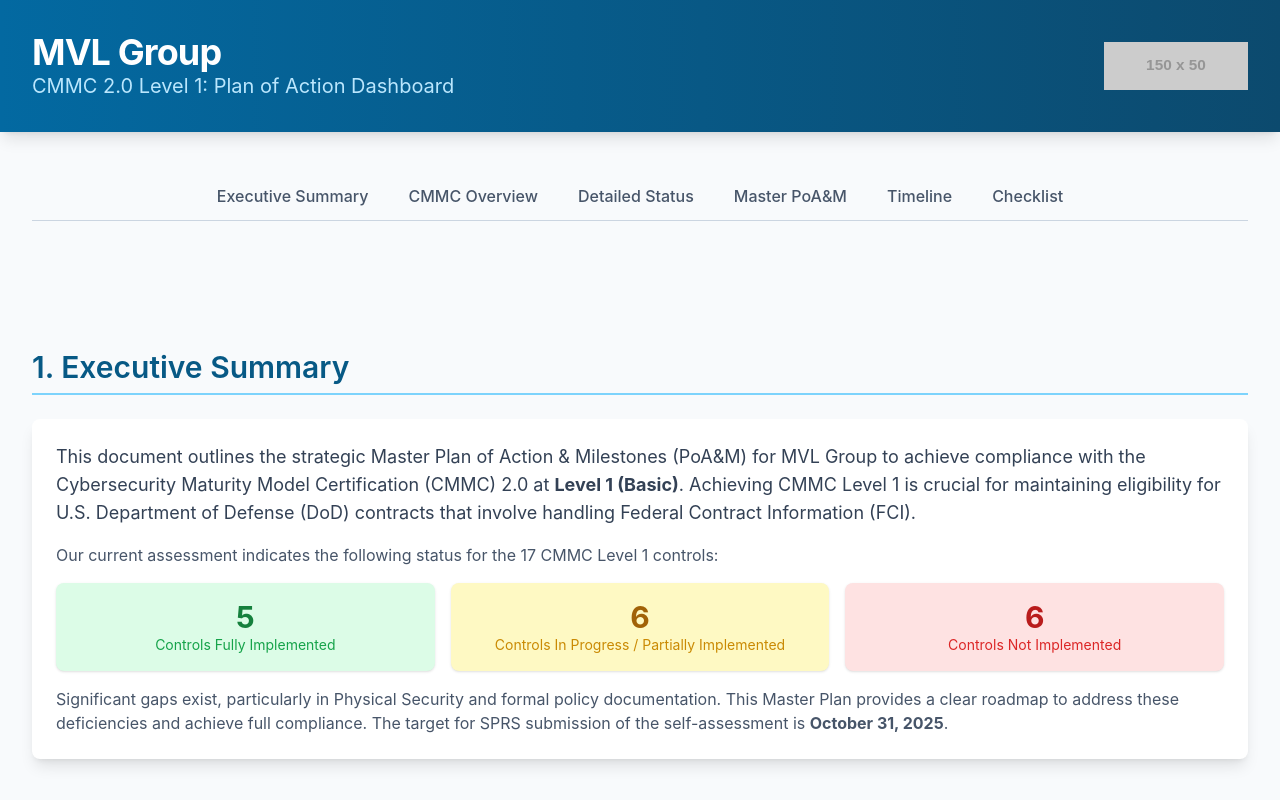
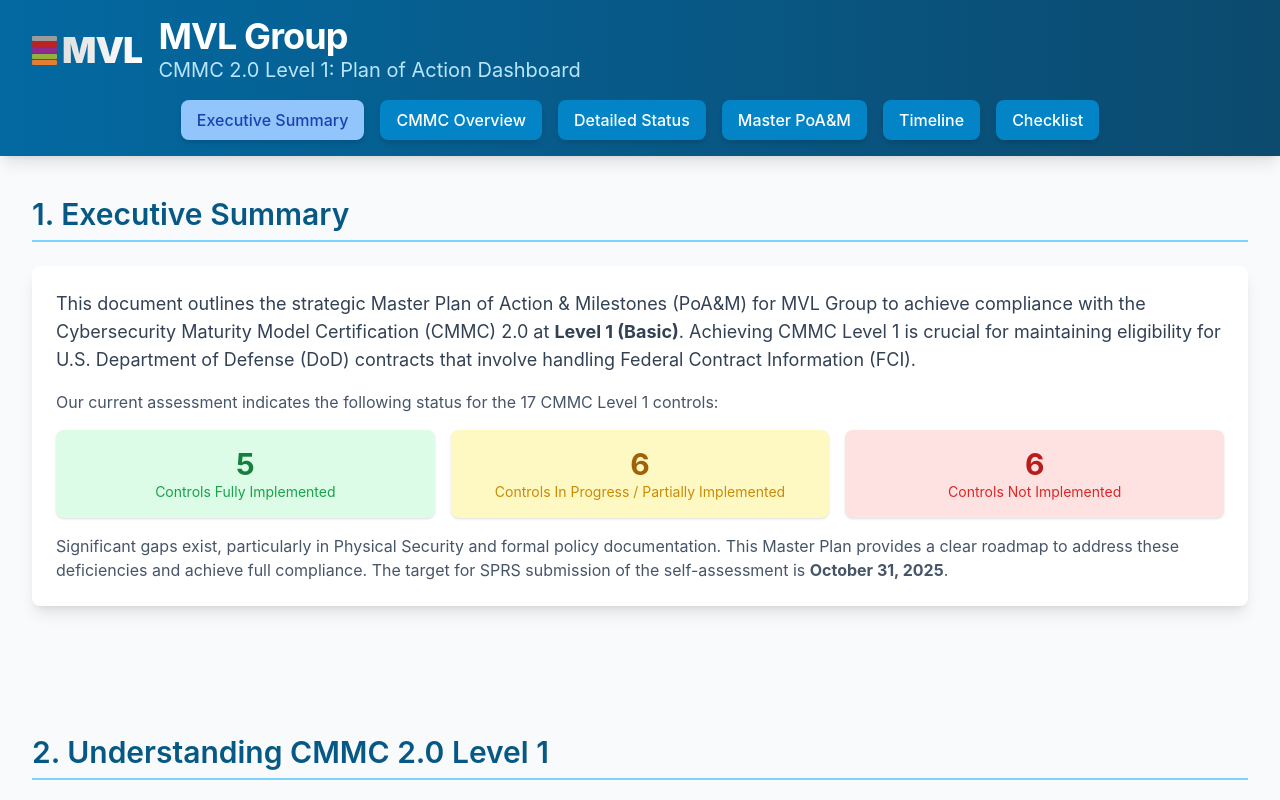
Before and after one commit to sajeshvs/CMMCLevel1, a plain HTML site: page index.html in a window 1280 px wide. Shown: the top 800 px of the page. Drawn offline with nearby package versions, Linux system fonts and the light colour scheme; placeholder pictures from the web are drawn by us.

Commit message:
Update index.html

```diff
--- a/index.html
+++ b/index.html
@@ -29,36 +29,115 @@
             table-layout: fixed;
             width: 100%;
         }
+
+        /* Custom active menu item style */
+        .nav-button.active {
+            background-color: #93C5FD; /* Light blue */
+            color: #1E40AF; /* Darker blue text for contrast */
+            box-shadow: 0 4px 6px -1px rgba(0, 0, 0, 0.1), 0 2px 4px -1px rgba(0, 0, 0, 0.06);
+        }
+
+        /* --- Custom CSS for the MVL HTML Logo (Adjusted for Header Integration) --- */
+        /* Apply logo styles specifically to the logo-container, without affecting other flex items */
+        .logo-container {
+            display: flex;
+            align-items: center;
+            gap: 5px; /* Space between bars and text */
+            flex-shrink: 0; /* Prevent shrinking */
+            /* No padding, background, border-radius, or box-shadow here - handled by parent elements */
+        }
+        .color-bars {
+            display: flex;
+            flex-direction: column;
+            gap: 1px; /* Reduced space between bars for a compact look */
+        }
+        .bar {
+            width: 25px; /* Adjusted width of each bar for header fit */
+            height: 5px; /* Adjusted height of each bar */
+            border-radius: 1px;
+        }
+        /* Define colors for each bar */
+        .bar-1 { background-color: #9b9b9b; } /* Grey */
+        .bar-2 { background-color: #ba2226; } /* Red */
+        .bar-3 { background-color: #8c2a8e; } /* Purple */
+        .bar-4 { background-color: #92b13f; } /* Olive Green */
+        .bar-5 { background-color: #e57e33; } /* Orange */
+
+        .logo-text {
+            font-size: 36px; /* Adjusted font size for header fit */
+            font-weight: 900;
+            background: linear-gradient(to right, #e0e0e0, #ffffff); /* Lighter gradient for white text on blue */
+            -webkit-background-clip: text;
+            -webkit-text-fill-color: transparent;
+            background-clip: text;
+            color: transparent;
+            text-shadow: none; /* Remove shadow */
+            letter-spacing: -1px;
+            line-height: 1; /* Ensures text height is tight */
+        }
+
+        /* Responsive adjustments for the logo within the header */
+        @media (max-width: 640px) {
+            .logo-container {
+                flex-direction: row; /* Keep horizontal for small screens to save vertical space */
+                gap: 3px;
+                transform: scale(0.8); /* Slightly shrink the entire logo for mobile */
+                transform-origin: left center; /* Scale from left to keep alignment */
+            }
+            .logo-text {
+                font-size: 28px;
+                letter-spacing: -0.5px;
+            }
+            .bar {
+                width: 18px;
+                height: 3px;
+            }
+        }
+        /* --- End Custom CSS for the MVL HTML Logo --- */
     </style>
 </head>
 <body class="bg-slate-50 text-slate-900 antialiased">
 
     <!-- Header -->
-    <header class="bg-gradient-to-r from-sky-700 to-sky-900 text-white py-8 shadow-lg sticky top-0 z-50">
-        <div class="max-w-7xl mx-auto px-4 sm:px-6 lg:px-8">
-            <div class="flex flex-col md:flex-row justify-between items-center">
-                <div>
-                    <h1 class="text-4xl font-bold tracking-tight">MVL Group</h1>
-                    <p class="text-xl text-sky-200">CMMC 2.0 Level 1: Plan of Action Dashboard</p>
+    <header class="bg-gradient-to-r from-sky-700 to-sky-900 text-white shadow-lg sticky top-0 z-50">
+        <div class="max-w-7xl mx-auto px-4 sm:px-6 lg:px-8 py-4">
+            <!-- Top Row: Logo (new HTML version) and MVL Group Text -->
+            <div class="flex flex-col md:flex-row items-center justify-between w-full mb-4">
+                <div class="flex items-center mb-2 md:mb-0">
+                    <!-- NEW LOGO HTML HERE -->
+                    <div class="logo-container">
+                        <div class="color-bars">
+                            <!-- Five horizontal bars with specific colors as per provided code -->
+                            <div class="bar bar-1"></div>
+                            <div class="bar bar-2"></div>
+                            <div class="bar bar-3"></div>
+                            <div class="bar bar-4"></div>
+                            <div class="bar bar-5"></div>
+                        </div>
+                        <div class="logo-text">MVL</div>
+                    </div>
+                    <div class="text-left ml-4"> <!-- Added ml-4 for spacing -->
+                        <h1 class="text-3xl sm:text-4xl font-bold tracking-tight">MVL Group</h1>
+                        <p class="text-lg sm:text-xl text-sky-200">CMMC 2.0 Level 1: Plan of Action Dashboard</p>
+                    </div>
                 </div>
-                <img src="https://placehold.co/150x50/ffffff/sky700?text=MVL+Logo" alt="MVL Group Logo Placeholder" class="mt-4 md:mt-0 h-12" onerror="this.src='https://placehold.co/150x50/FFFFFF/000000?text=Logo+Error'; this.onerror=null;">
             </div>
+
+            <!-- Bottom Row: Navigation Buttons - Centered within the max-width container -->
+            <nav class="w-full">
+                <ul class="flex flex-wrap justify-center space-x-2 sm:space-x-4">
+                    <li><a href="#executive-summary" class="nav-button inline-block px-4 py-2 font-medium bg-sky-600 text-white rounded-lg shadow-md hover:bg-sky-500 transition-colors duration-200 text-sm md:text-base">Executive Summary</a></li>
+                    <li><a href="#cmmc-overview" class="nav-button inline-block px-4 py-2 font-medium bg-sky-600 text-white rounded-lg shadow-md hover:bg-sky-500 transition-colors duration-200 text-sm md:text-base">CMMC Overview</a></li>
+                    <li><a href="#detailed-status" class="nav-button inline-block px-4 py-2 font-medium bg-sky-600 text-white rounded-lg shadow-md hover:bg-sky-500 transition-colors duration-200 text-sm md:text-base">Detailed Status</a></li>
+                    <li><a href="#master-poam" class="nav-button inline-block px-4 py-2 font-medium bg-sky-600 text-white rounded-lg shadow-md hover:bg-sky-500 transition-colors duration-200 text-sm md:text-base">Master PoA&M</a></li>
+                    <li><a href="#timeline" class="nav-button inline-block px-4 py-2 font-medium bg-sky-600 text-white rounded-lg shadow-md hover:bg-sky-500 transition-colors duration-200 text-sm md:text-base">Timeline</a></li>
+                    <li><a href="#ready-to-file" class="nav-button inline-block px-4 py-2 font-medium bg-sky-600 text-white rounded-lg shadow-md hover:bg-sky-500 transition-colors duration-200 text-sm md:text-base">Checklist</a></li>
+                </ul>
+            </nav>
         </div>
     </header>
 
     <main class="max-w-7xl mx-auto py-10 px-4 sm:px-6 lg:px-8 space-y-16">
-
-        <!-- Navigation Tabs -->
-        <nav class="mb-12 sticky top-[100px] bg-slate-50 py-3 z-40 border-b border-slate-300">
-            <ul class="flex flex-wrap justify-center space-x-2 sm:space-x-4">
-                <li><a href="#executive-summary" class="px-3 py-2 font-medium text-slate-600 hover:text-sky-700 hover:bg-sky-100 rounded-md transition-colors">Executive Summary</a></li>
-                <li><a href="#cmmc-overview" class="px-3 py-2 font-medium text-slate-600 hover:text-sky-700 hover:bg-sky-100 rounded-md transition-colors">CMMC Overview</a></li>
-                <li><a href="#detailed-status" class="px-3 py-2 font-medium text-slate-600 hover:text-sky-700 hover:bg-sky-100 rounded-md transition-colors">Detailed Status</a></li>
-                <li><a href="#master-poam" class="px-3 py-2 font-medium text-slate-600 hover:text-sky-700 hover:bg-sky-100 rounded-md transition-colors">Master PoA&M</a></li>
-                <li><a href="#timeline" class="px-3 py-2 font-medium text-slate-600 hover:text-sky-700 hover:bg-sky-100 rounded-md transition-colors">Timeline</a></li>
-                <li><a href="#ready-to-file" class="px-3 py-2 font-medium text-slate-600 hover:text-sky-700 hover:bg-sky-100 rounded-md transition-colors">Checklist</a></li>
-            </ul>
-        </nav>
 
         <!-- Executive Summary -->
         <section id="executive-summary" class="pt-16 -mt-16">
@@ -131,10 +210,10 @@
                         </div>
                         <!-- AC Control 2: 3.1.2 -->
                         <div class="p-4 hover:bg-slate-50 transition-colors">
-                            <h4 class="font-semibold text-md text-slate-800">Practice: Limit system access to the types of transactions and functions that authorized users are permitted to execute. <span class="ml-2 px-2 py-0.5 text-xs font-medium rounded-full status-not-implemented">Not Implemented</span></h4>
+                            <h4 class="font-semibold text-md text-slate-800">Practice: Limit system access to the types of transactions and functions that authorized users are permitted to execute. <span class="ml-2 px-2 py-0.5 text-xs font-medium rounded-full status-in-progress">In Progress</span></h4>
                             <p class="text-sm text-slate-500 mb-1">NIST 800-171 Control: 3.1.2</p>
                             <p class="text-sm text-slate-700 mt-2"><strong>Requirement Explanation:</strong> Enforce the Principle of Least Privilege. Users should only have permissions necessary for their job functions, restricting what they can do after authentication.</p>
-                            <p class="text-sm text-slate-700 mt-1"><strong>MVL's Current Status:</strong> Major gap. Access control lists defining user permissions within applications are not implemented. Excessive permissions and default admin rights are issues.</p>
+                            <p class="text-sm text-slate-700 mt-1"><strong>MVL's Current Status:</strong> MVL's IT Support team utilizes separate administrative accounts for privileged tasks and standard user accounts for daily work, effectively implementing the principle of least privilege for IT operations. Crucially, IT personnel do not have direct access to CUI data. However, broader access control lists defining user permissions within other applications are still under development, and removal of general default admin rights for non-IT users is ongoing.</p>
                             <p class="text-sm text-slate-700 mt-1"><strong>Detailed Remaining Tasks / Action Plan:</strong>
                                 <ul class="list-disc list-inside pl-4 text-xs">
                                     <li>IT team to obtain RBAC matrices from Procore, Deltek, and Microtrack administrators.</li>
@@ -320,16 +399,13 @@
                     <div class="divide-y divide-slate-200 p-2">
                         <!-- SC Control 1: 3.13.1 -->
                         <div class="p-4 hover:bg-slate-50 transition-colors">
-                            <h4 class="font-semibold text-md text-slate-800">Practice: Monitor, control, and protect communications at the external boundaries and key internal boundaries of organizational systems. <span class="ml-2 px-2 py-0.5 text-xs font-medium rounded-full status-in-progress">In Progress</span></h4>
+                            <h4 class="font-semibold text-md text-slate-800">Practice: Monitor, control, and protect communications at the external boundaries and key internal boundaries of organizational systems. <span class="ml-2 px-2 py-0.5 text-xs font-medium rounded-full status-implemented">Implemented</span></h4>
                             <p class="text-sm text-slate-500 mb-1">NIST 800-171 Control: 3.13.1</p>
                             <p class="text-sm text-slate-700 mt-2"><strong>Requirement Explanation:</strong> Manage information flow at the network perimeter using firewalls, routers, proxies to inspect/filter traffic, blocking malicious/unauthorized communications.</p>
-                            <p class="text-sm text-slate-700 mt-1"><strong>MVL's Current Status:</strong> Security controls like firewalls and gateways are not properly in place to segregate networks. Cloud solution communications are not adequately monitored.</p>
+                            <p class="text-sm text-slate-700 mt-1"><strong>MVL's Current Status:</strong> Zscaler's full capabilities (ZIA for secure internet access and ZPA for zero-trust network access) are fully implemented across all MVL boundaries, actively safeguarding inbound and outbound communications traffic by monitoring for attacks and indicators of potential threats. This significantly enhances network segregation and protection. Additionally, Sentinel is being configured to capture all logs, complemented by enabled firewall logs, to provide comprehensive monitoring.</p>
                             <p class="text-sm text-slate-700 mt-1"><strong>Detailed Remaining Tasks / Action Plan:</strong>
                                 <ul class="list-disc list-inside pl-4 text-xs">
-                                    <li>Implement and configure a next-generation firewall at the network perimeter.</li>
-                                    <li>Define and enforce firewall rules (deny-all by default, permit by exception).</li>
-                                    <li>Actively monitor inbound/outbound traffic using firewall and Zscaler for threats/anomalies.</li>
-                                    <li>Establish and conduct the formal six-month Security Architecture Review.</li>
+                                    <li>Establish and conduct the formal six-month Security Architecture Review to ensure ongoing effectiveness of communication protections.</li>
                                 </ul>
                             </p>
                             <p class="text-sm text-slate-700 mt-1"><strong>Suggestions/Comments/COO Directives:</strong> COO mandated a six-month Security Architecture Review. This recurring review is key.</p>
@@ -374,15 +450,13 @@
                         </div>
                         <!-- SI Control 2: 3.14.2 -->
                         <div class="p-4 hover:bg-slate-50 transition-colors">
-                            <h4 class="font-semibold text-md text-slate-800">Practice: Provide protection from malicious code at designated locations within organizational systems. <span class="ml-2 px-2 py-0.5 text-xs font-medium rounded-full status-in-progress">In Progress</span></h4>
+                            <h4 class="font-semibold text-md text-slate-800">Practice: Provide protection from malicious code at designated locations within organizational systems. <span class="ml-2 px-2 py-0.5 text-xs font-medium rounded-full status-implemented">Implemented</span></h4>
                             <p class="text-sm text-slate-500 mb-1">NIST 800-171 Control: 3.14.2</p>
                             <p class="text-sm text-slate-700 mt-2"><strong>Requirement Explanation:</strong> Deploy antivirus/anti-malware on all workstations, servers, and potentially at network gateways (email/web filters).</p>
-                            <p class="text-sm text-slate-700 mt-1"><strong>MVL's Current Status:</strong> Endpoint AV (ESET) is used. Protection at network entry/exit points (especially email) is not fully implemented.</p>
+                            <p class="text-sm text-slate-700 mt-1"><strong>MVL's Current Status:</strong> MVL utilizes Zscaler's full ZIA capabilities to detect and restrict malicious code at both entry and exit points, significantly enhancing protection beyond endpoint AV (ESET). Zscaler, in conjunction with existing SSL/TLS 1.2 and IPSec protocols, also protects the authenticity of communications sessions. All sessions are monitored in Microsoft Sentinel. This robust multi-layered approach complements existing AV and firewall capabilities.</p>
                             <p class="text-sm text-slate-700 mt-1"><strong>Detailed Remaining Tasks / Action Plan:</strong>
                                 <ul class="list-disc list-inside pl-4 text-xs">
-                                    <li>Implement an advanced email security solution to scan/block malicious attachments/links.</li>
-                                    <li>Utilize firewall and Zscaler capabilities to block known malicious sites and scan web downloads.</li>
-                                    <li>Granularly retune Microsoft Defender email security settings.</li>
+                                    <li>Granularly retune Microsoft Defender email security settings to further enhance protection.</li>
                                 </ul>
                             </p>
                             <p class="text-sm text-slate-700 mt-1"><strong>Suggestions/Comments/COO Directives:</strong> Ongoing task. COO highlighted need for better email filtering via Defender tuning and potentially a dedicated solution.</p>
@@ -712,18 +786,25 @@
     <script>
         document.getElementById('currentYear').textContent = new Date().getFullYear();
 
-        // Smooth scrolling for navigation links
+        // Smooth scrolling for navigation links and active state highlighting
         document.querySelectorAll('nav a[href^="#"]').forEach(anchor => {
             anchor.addEventListener('click', function (e) {
                 e.preventDefault();
                 const targetId = this.getAttribute('href');
                 const targetElement = document.querySelector(targetId);
+
+                // Remove 'active' class from all buttons
+                document.querySelectorAll('.nav-button').forEach(btn => {
+                    btn.classList.remove('active');
+                });
+
+                // Add 'active' class to the clicked button
+                this.classList.add('active');
+
                 if (targetElement) {
-                    // Calculate offset for sticky header and nav
                     const headerOffset = document.querySelector('header').offsetHeight;
-                    const navOffset = document.querySelector('nav').offsetHeight;
                     const elementPosition = targetElement.getBoundingClientRect().top;
-                    const offsetPosition = elementPosition + window.pageYOffset - headerOffset - navOffset - 20; // 20px extra padding
+                    const offsetPosition = elementPosition + window.pageYOffset - headerOffset - 20; // 20px extra padding
 
                     window.scrollTo({
                         top: offsetPosition,
@@ -732,6 +813,29 @@
                 }
             });
         });
+
+        // Function to set active class on page load or refresh based on current hash
+        function setActiveNavButton() {
+            const currentHash = window.location.hash;
+            if (currentHash) {
+                const activeLink = document.querySelector(`nav a[href="${currentHash}"]`);
+                if (activeLink) {
+                    activeLink.classList.add('active');
+                } else {
+                    // Fallback to first link if hash doesn't match any nav item
+                    document.querySelector('nav a[href="#executive-summary"]').classList.add('active');
+                }
+            } else {
+                // Default to first link if no hash is present
+                document.querySelector('nav a[href="#executive-summary"]').classList.add('active');
+            }
+        }
+
+        // Call setActiveNavButton on page load
+        window.addEventListener('load', setActiveNavButton);
+
+        // Optional: Update active state on scroll (more advanced for real-time highlighting)
+        // This could be further enhanced to highlight based on scroll position in the future.
     </script>
 </body>
 </html>
```
